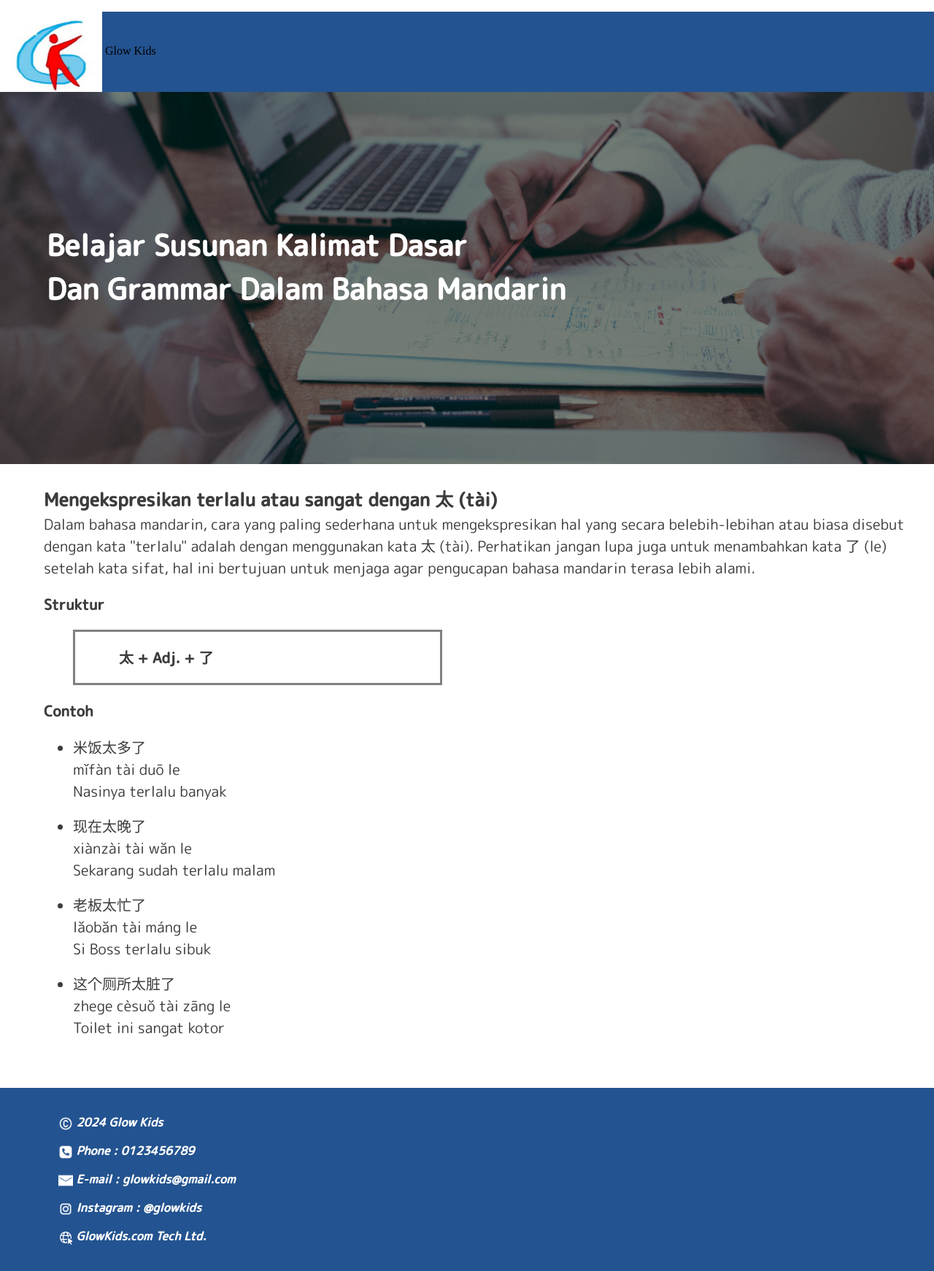
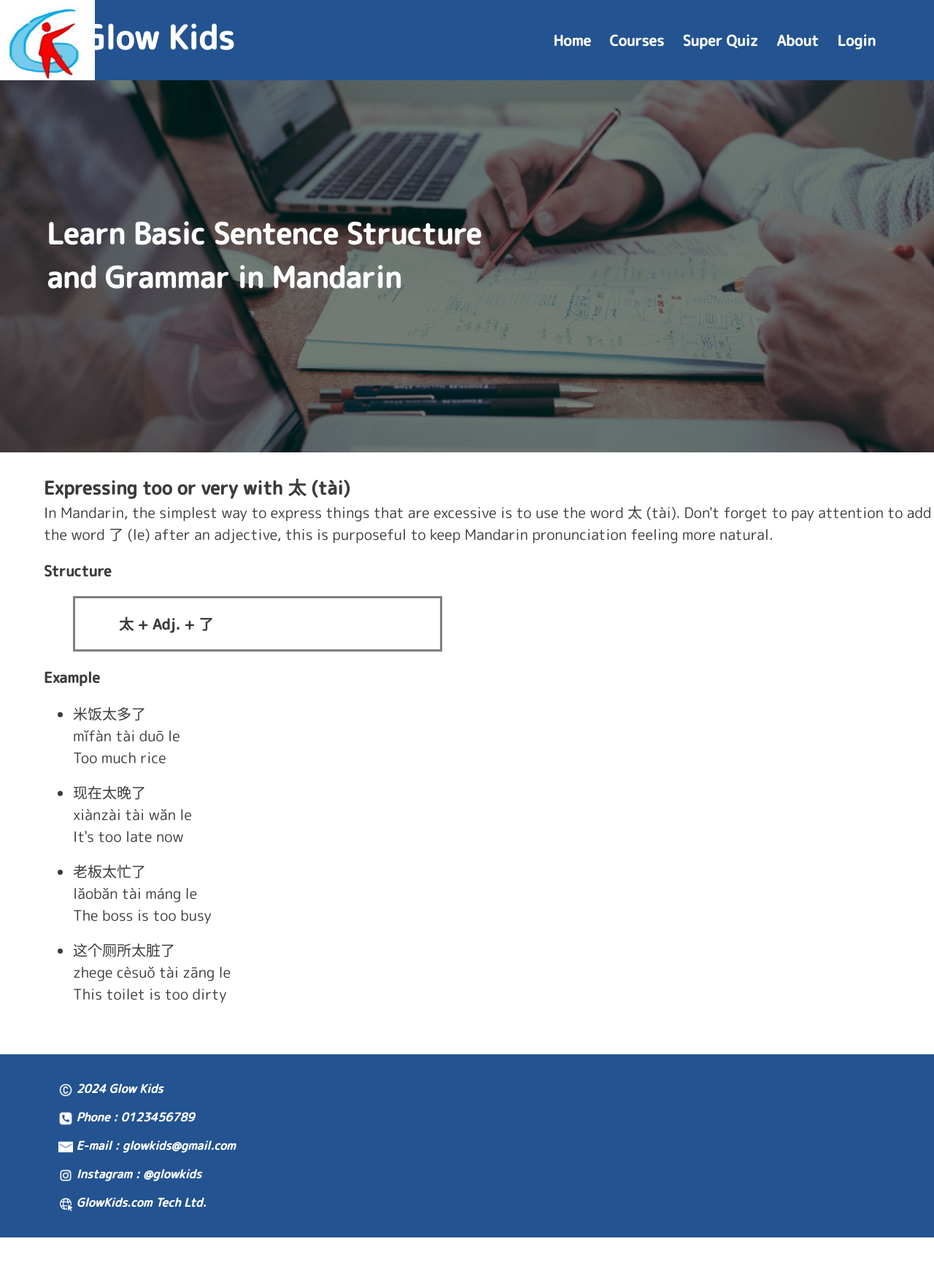
Before and after one commit to kylietan123/Learn-Chinese, a PHP site: page /words_with_tai.html in a window 1280 px wide. Shown: the whole page at 73% size. After the commit the page ends 1696 px from the top, so only its background shows below. Run offline with PHP 8.4, Linux system fonts and the light colour scheme.

Commit message:
update words with xx

```diff
--- a/words_with_tai.css
+++ b/words_with_tai.css
@@ -33,7 +33,7 @@
     border-top: solid 2px rgb(222, 222, 222);
 }
 
-#EzChineseP {
+#GlowKidsP {
     padding-top: 0px;
     float: left;
     /* border: solid red; */
@@ -44,7 +44,7 @@
     color: white;
 }
 
-#EzChineseImgHref {
+#GlowKidsImgHref {
     margin: -40px;
     padding-left: 30px;
     padding-right: 10px;
@@ -85,7 +85,7 @@
     z-index: 4;
 }
 
-#belajarSusunan {
+#learnArr {
     font-size: 40px;
     margin-left: 5%;
     position: absolute;
@@ -109,7 +109,7 @@
     margin-left: 60px;
 }
 
-.Struktur{
+.Structure{
     width: 500px;
     height: 50px;
     margin-left: 100px;
@@ -117,12 +117,12 @@
     border: solid grey;
 }
 
-#mengekspresikan{
+#express{
     font-size: 25px;
     margin-bottom: 0px;
 }
 
-#dalamBahasa{
+#lang{
     margin-top: 0px;
 }
 
--- a/words_with_tai.html
+++ b/words_with_tai.html
@@ -27,24 +27,24 @@
 
     <!-- ===== Body ===== -->
 <div class="headerPadding"></div>
-<p class="fontBlack" id="belajarSusunan">Belajar Susunan Kalimat Dasar <br> Dan Grammar Dalam Bahasa Mandarin</p>
+<p class="fontBlack" id="learnArr">Learn Basic Sentence Structure <br> and Grammar in Mandarin</p>
 <img id="background" src="Pictures/Grammar Background.jpg" alt="">
 <div class="headerPadding"></div>
-    <p class="fontBlack" id="mengekspresikan"><strong>Mengekspresikan terlalu atau sangat dengan 太 (tài)</strong></p>
-    <p class="fontGrey" id="dalamBahasa">Dalam bahasa mandarin, cara yang paling sederhana untuk mengekspresikan
-        hal yang secara belebih-lebihan atau biasa disebut dengan kata "terlalu"
-         adalah dengan menggunakan kata 太 (tài). Perhatikan jangan lupa juga
-         untuk menambahkan kata 了 (le) setelah kata sifat, hal ini bertujuan
-          untuk menjaga agar pengucapan bahasa mandarin terasa lebih alami.</p>
+    <p class="fontBlack" id="express"><strong>Expressing too or very with 太 (tài)</strong></p>
+    <p class="fontGrey" id="lang">In Mandarin, the simplest way to express
+        things that are excessive is to use the word 太 (tài).
+        Don't forget to pay attention
+        to add the word 了 (le) after an adjective, this is purposeful
+        to keep Mandarin pronunciation feeling more natural.</p>
 
-    <p class="fontBlack"><strong>Struktur</strong></p>
-    <div class="Struktur"><p class="fontBlack">太 + Adj. + 了</p></div>
-    <p class="fontBlack"><strong>Contoh</strong></p>
+    <p class="fontBlack"><strong>Structure</strong></p>
+    <div class="Structure"><p class="fontBlack">太 + Adj. + 了</p></div>
+    <p class="fontBlack"><strong>Example</strong></p>
     <ul>
-        <li class="fontGrey" >米饭太多了 <br> mǐfàn tài duō le <br> Nasinya terlalu banyak </li> <br>
-        <li class="fontGrey" >现在太晚了 <br> xiànzài tài wǎn le <br> Sekarang sudah terlalu malam </li> <br>
-        <li class="fontGrey" >老板太忙了 <br> lǎobǎn tài máng le <br> Si Boss terlalu sibuk </li> <br>
-        <li class="fontGrey" > 这个厕所太脏了 <br> zhege cèsuǒ tài zāng le <br> Toilet ini sangat kotor </li> <br>
+        <li class="fontGrey" >米饭太多了 <br> mǐfàn tài duō le <br> Too much rice</li> <br>
+        <li class="fontGrey" >现在太晚了 <br> xiànzài tài wǎn le <br> It's too late now </li> <br>
+        <li class="fontGrey" >老板太忙了 <br> lǎobǎn tài máng le <br> The boss is too busy </li> <br>
+        <li class="fontGrey" > 这个厕所太脏了 <br> zhege cèsuǒ tài zāng le <br> This toilet is too dirty </li> <br>
     </ul>
 
 
```
Also changed, not shown: word_with_shi.css (+8 -7 lines), words_with_shi.html (+13 -13 lines).
